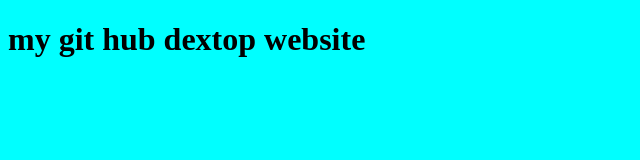
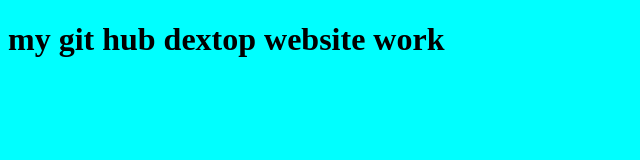
Before and after one commit to Rakib122001/2nd-wensite, a plain HTML site: page index.html in a window 1280 px wide. Shown: the whole page, without its empty margins (0-640 px from the left). Drawn offline with Linux system fonts and the light colour scheme.

Commit message:
Update index.html

```diff
--- a/index.html
+++ b/index.html
@@ -5,6 +5,7 @@
     <title>Document</title>
 </head>
 <body>
-    <h1>my git hub dextop website</h1>
+    <h1>my git hub dextop website work</h1>
+
 </body>
 </html>
```
